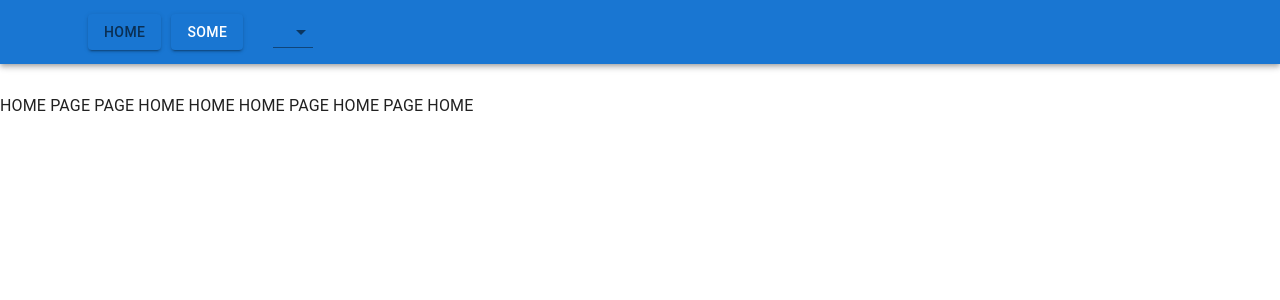
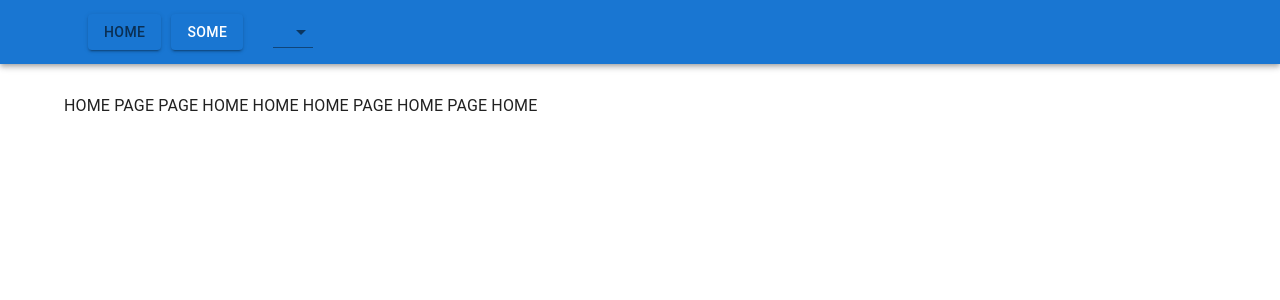
Before and after one commit to jacobstrazhevskyi/todo-app, a React (Create React App) app: page /#/home in a window 1280 px wide. Shown: the top 300 px of the page. Built offline with nearby package versions, Linux system fonts and the light colour scheme.

Commit message:
HomePage wrapped around Container

```diff
--- a/src/components/HomePage.tsx
+++ b/src/components/HomePage.tsx
@@ -1,8 +1,10 @@
-import { Typography } from '@mui/material';
+import { Container, Typography } from '@mui/material';
 import React from 'react';
 
 export const HomePage: React.FC = () => {
   return (
-    <Typography>HOME PAGE PAGE HOME HOME HOME PAGE HOME PAGE HOME</Typography>
+    <Container>
+      <Typography>HOME PAGE PAGE HOME HOME HOME PAGE HOME PAGE HOME</Typography>
+    </Container>
   );
 };
```
